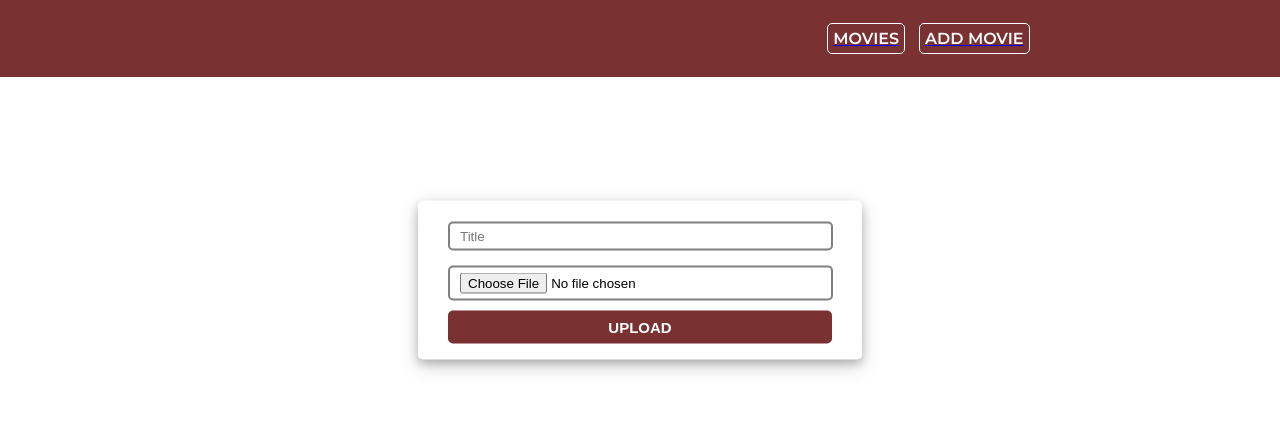
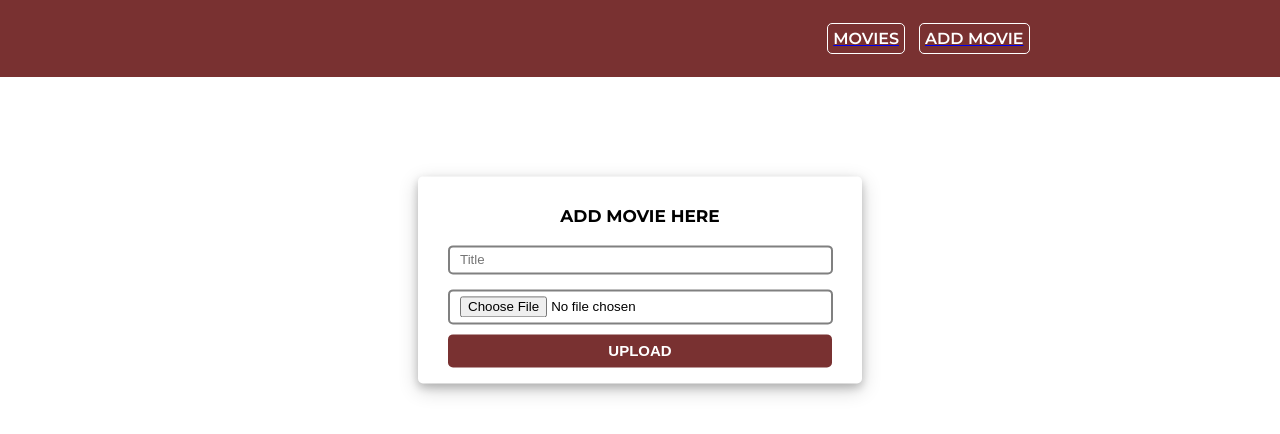
Before and after one commit to prajapatilalit/movie-box, a React (Create React App) app in the folder movie-box/: page /addMovie in a window 1280 px wide. Shown: the top 434 px of the page. Built offline with nearby package versions, Linux system fonts and the light colour scheme; no server answers; the HTML template or start-up script is replaced by a standard one.

Commit message:
solve bugs come while adding a movie in a list

```diff
--- a/movie-box/src/App.js
+++ b/movie-box/src/App.js
@@ -9,7 +9,6 @@ import Navbar from "./components/Navbar/Navbar";
 const App = () => {
   const [movieList, setMovieList] = useState([]);
 
-  useEffect(() => {
   const getMovies = async () => {
     try {
       const res = await axios.get(
@@ -17,31 +16,35 @@ const App = () => {
       );
 
       const moviesData = await res.data.Search;
-        console.log(moviesData);
+      // console.log(moviesData);
 
       setMovieList(moviesData);
     } catch (error) {
       console.log(error);
     }
   };
+
+  useEffect(() => {
     getMovies();
   }, []);
+
   const onAddMovie = (newMovie) => {
     const newMovies = [newMovie, ...movieList];
 
-    return setMovieList({ movieList: newMovies });
+    return setMovieList(newMovies);
   };
-  console.log(movieList);
+
+  console.log([movieList]);
   return (
     <Router>
       <Navbar />
 
       <Switch>
         <Route exact path="/">
-          <MovieData movies={movieList} />
+          <MovieData movieList={movieList} />
         </Route>
         <Route path="/addMovie">
-          <AddMovieForm onAdd={onAddMovie} movies={movieList} />
+          <AddMovieForm onAdd={onAddMovie} movieList={movieList} />
         </Route>
         <Route exact path="/:imdbID">
           <MovieItem />
--- a/movie-box/src/components/Form/AddMovieForm.js
+++ b/movie-box/src/components/Form/AddMovieForm.js
@@ -31,6 +31,7 @@ class AddMovieForm extends Component {
     return (
       <div className="form_box">
         <form onSubmit={this.handleFormSubmit}>
+          <h2>Add Movie Here</h2>
           <input
             type="text"
             placeholder="Title"
--- a/movie-box/src/components/Movies/MovieData.js
+++ b/movie-box/src/components/Movies/MovieData.js
@@ -1,10 +1,10 @@
 import React from "react";
 import { Link } from "react-router-dom";
 
-const MovieData = ({ movies }) => {
+const MovieData = ({ movieList }) => {
   return (
     <div className="container">
-      {movies.map((movie, index) => (
+      {movieList.map((movie, index) => (
         <div className="movie_item" key={index}>
           <img src={movie.Poster} alt="poster-cover" />
           <p>{movie.Title}</p>
--- a/movie-box/src/components/Movies/MovieItem.js
+++ b/movie-box/src/components/Movies/MovieItem.js
@@ -14,7 +14,7 @@ const MovieItem = () => {
         );
 
         const movieDetail = await res.data;
-        console.log(movieDetail);
+        // console.log(movieDetail);
 
         setDetail(movieDetail);
       } catch (error) {
--- a/movie-box/src/components/Navbar/Navbar.js
+++ b/movie-box/src/components/Navbar/Navbar.js
@@ -5,7 +5,7 @@ const Navbar = () => {
   return (
     <div className="nav_container">
       <div>
-        <i class="fas fa-video 5x"></i>
+        <i className="fas fa-video 5x"></i>
       </div>
       <div>
         <ul>
--- a/movie-box/src/index.css
+++ b/movie-box/src/index.css
@@ -23,6 +23,7 @@ body {
 .nav_container ul {
   display: flex;
 }
+
 .nav_container ul li {
   list-style: none;
   color: #fff;
@@ -34,6 +35,9 @@ body {
   border: 1px solid #fff;
   box-shadow: 2px rgb(121, 49, 49);
   border-radius: 5px;
+}
+.nav_container ul li:hover {
+  background-color: rgb(151, 47, 47);
 }
 
 /*container*/
@@ -125,3 +129,8 @@ form input {
   border: 2px solid gray;
   cursor: pointer;
 }
+
+form h2 {
+  text-transform: uppercase;
+  font-size: 17px;
+}
```
Lines whose indentation alone changed are shown as unchanged.
